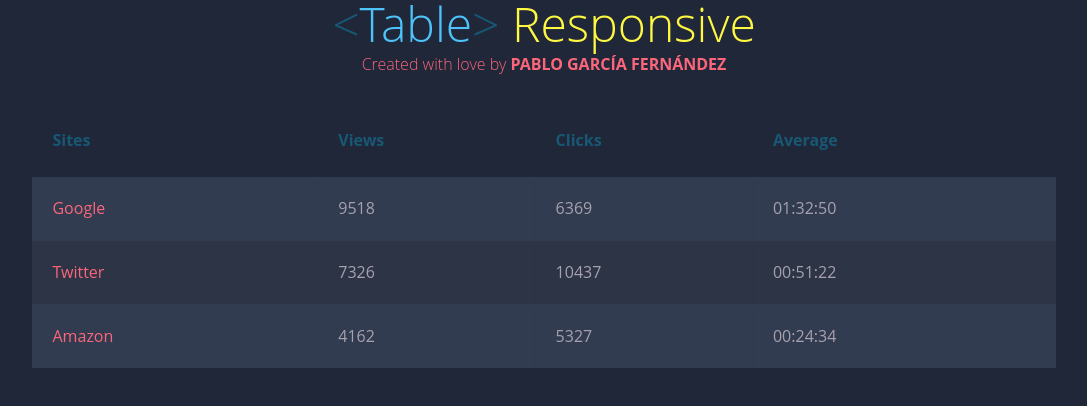
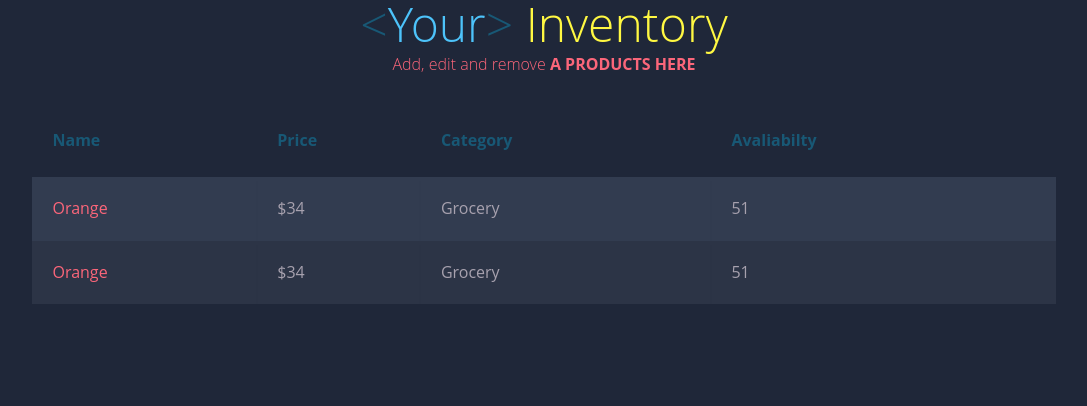
Before and after one commit to josemak25/Product_And_Inventory_Management_Solution, a plain HTML site: page inventory.html in a window 1280 px wide. Shown: the whole page, without its empty margins (96-1183 px from the left). Drawn offline with nearby package versions, Linux system fonts and the light colour scheme; some packages are replaced by stand-ins of ours; a script that the page names is missing.

Commit message:
Added table for presenting product details

```diff
--- a/inventory.html
+++ b/inventory.html
@@ -14,37 +14,33 @@
     <link rel="stylesheet" href="css/inventory.css" />
   </head>
   <body>
-
-        <h1><span class="blue">&lt;</span>Table<span class="blue">&gt;</span> <span class="yellow">Responsive</pan></h1>
-            <h2>Created with love by <a href="http://pablogarciafernandez.com" target="_blank">Pablo García Fernández</a></h2>
+    <h1>
+      <span class="blue">&lt;</span>Your<span class="blue">&gt;</span>
+      <span class="yellow">Inventory </span>
+    </h1>
+    <h2>Add, edit and remove <a href="#">A Products Here</a></h2>
 
     <table class="container">
       <thead>
         <tr>
-                        <th><h1>Sites</h1></th>
-                        <th><h1>Views</h1></th>
-                        <th><h1>Clicks</h1></th>
-                        <th><h1>Average</h1></th>
+          <th><h1>Name</h1></th>
+          <th><h1>Price</h1></th>
+          <th><h1>Category</h1></th>
+          <th><h1>Avaliabilty</h1></th>
         </tr>
       </thead>
       <tbody>
         <tr>
-                        <td>Google</td>
-                        <td>9518</td>
-                        <td>6369</td>
-                        <td>01:32:50</td>
+          <td>Orange</td>
+          <td>$34</td>
+          <td>Grocery</td>
+          <td>51</td>
         </tr>
         <tr>
-                        <td>Twitter</td>
-                        <td>7326</td>
-                        <td>10437</td>
-                        <td>00:51:22</td>
-                    </tr>
-                    <tr>
-                        <td>Amazon</td>
-                        <td>4162</td>
-                        <td>5327</td>
-                        <td>00:24:34</td>
+          <td>Orange</td>
+          <td>$34</td>
+          <td>Grocery</td>
+          <td>51</td>
         </tr>
       </tbody>
     </table>
```
Lines whose indentation alone changed are shown as unchanged.
